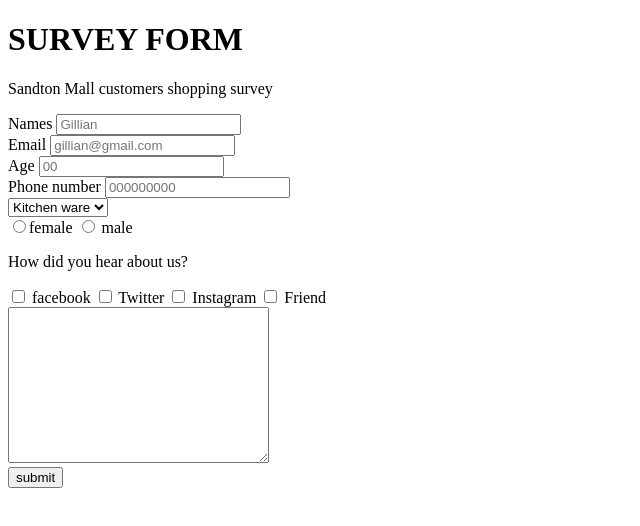
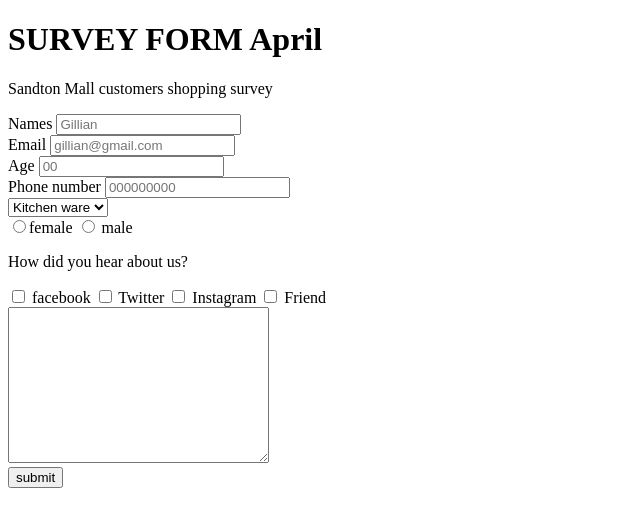
Before and after one commit to Favour-565/Nigeria-southAfrican-Collabo, a plain HTML site: page index.html in a window 1280 px wide. Shown: the whole page, without its empty margins (0-640 px from the left). Drawn offline with Linux system fonts and the light colour scheme.

```diff
--- a/index.html
+++ b/index.html
@@ -4,10 +4,11 @@
     <meta charset="UTF-8" />
     <meta http-equiv="X-UA-Compatible" content="IE=edge" />
     <meta name="viewport" content="width=device-width, initial-scale=1.0" />
+
     <title>Document</title>
   </head>
   <body>
-    <h1 id="title">SURVEY FORM</h1>
+    <h1 id="title">SURVEY FORM April</h1>
     <p id="description">Sandton Mall customers shopping survey</p>
     <form id="survey-form" action="">
       <div class="form-group">
```
